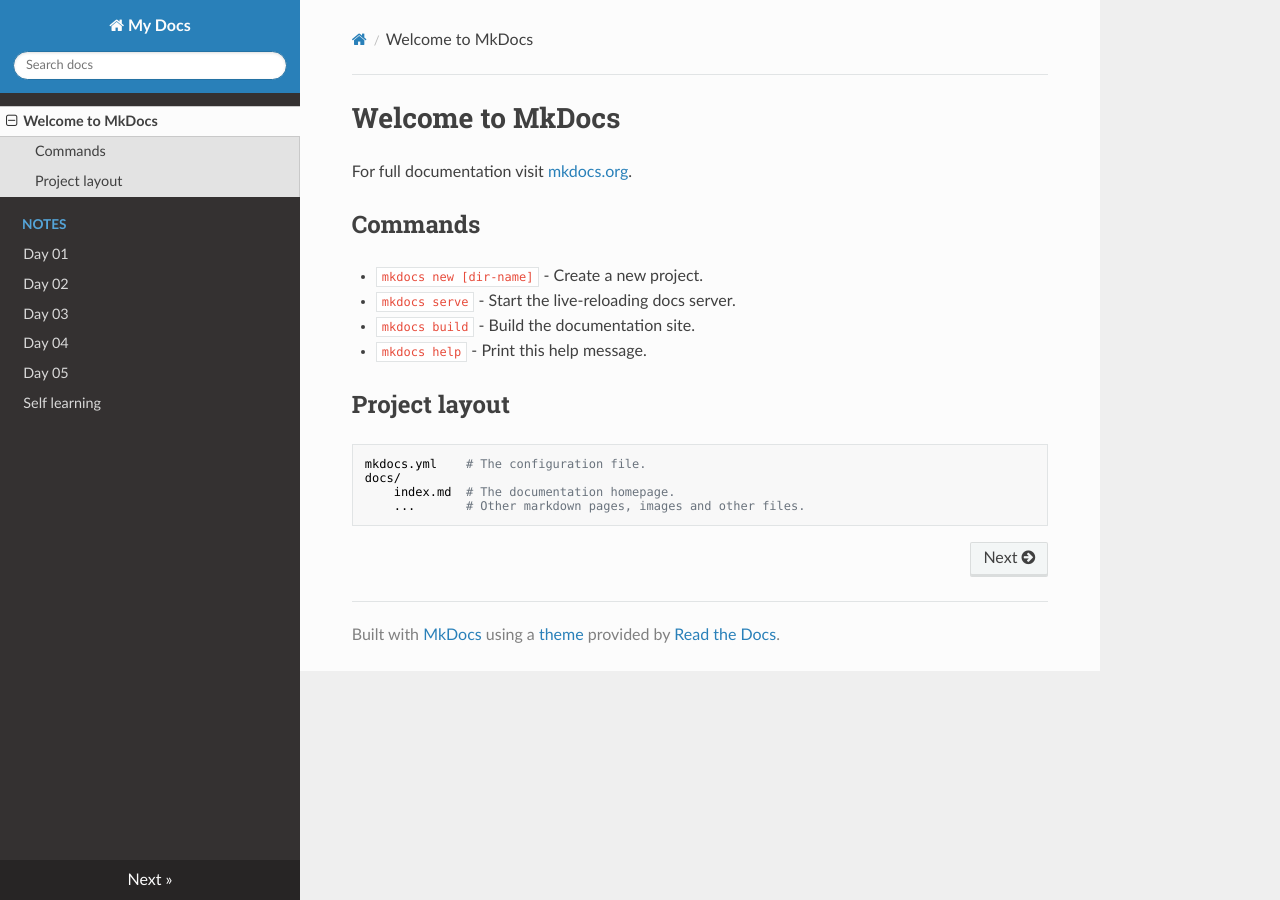
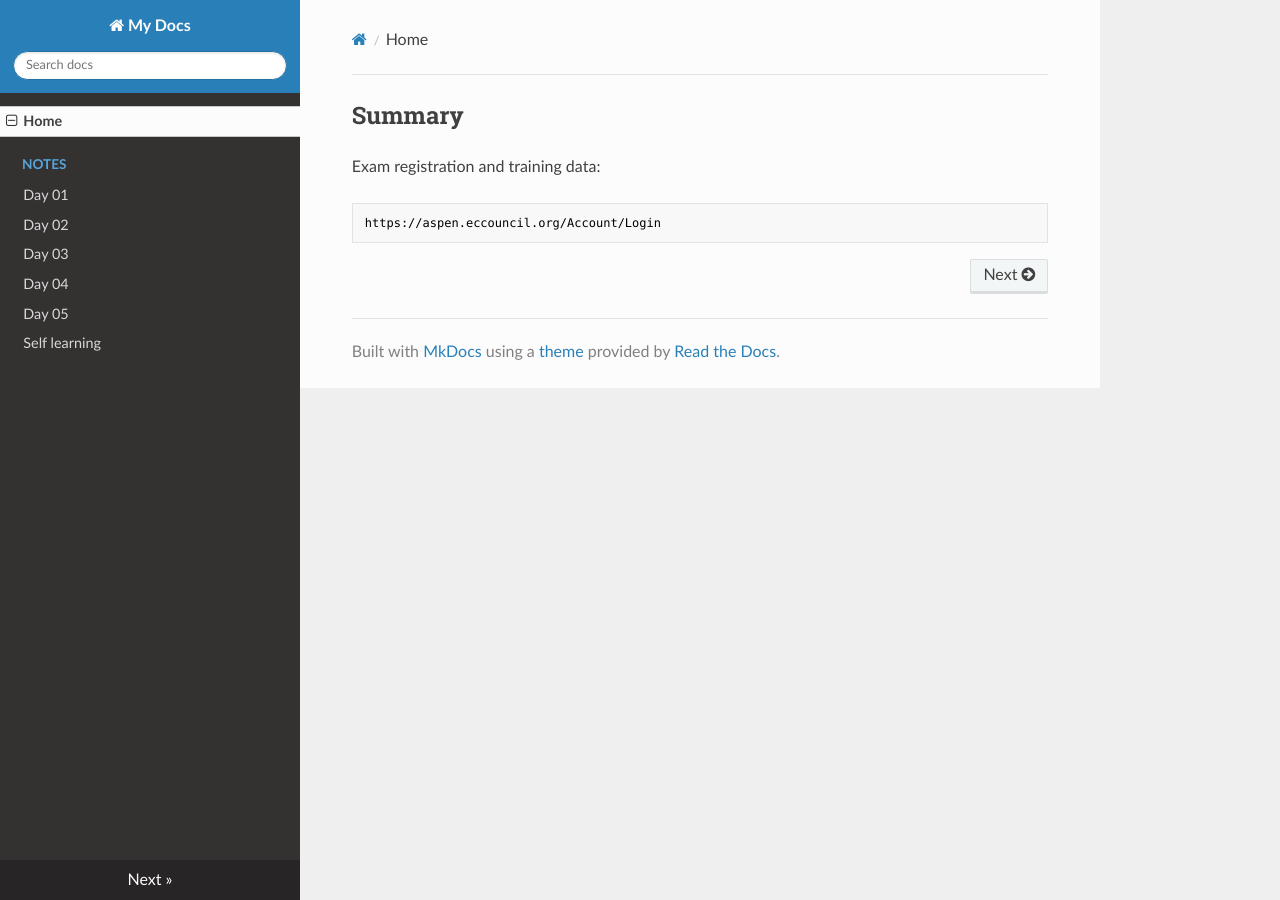
Before and after one commit to frogus-tec/training-cehv10, an MkDocs documentation site: the page built from docs/index.md, in a window 1280 px wide. Built offline with MkDocs 1.6.1, drawn with Linux system fonts in a browser that asks for light colours; nearby versions of some CDN libraries.

Commit message:
Update index.md

````diff
--- a/docs/index.md
+++ b/docs/index.md
@@ -1,17 +1,7 @@
-# Welcome to MkDocs
 
-For full documentation visit [mkdocs.org](https://mkdocs.org).
+## Summary
 
-## Commands
-
-* `mkdocs new [dir-name]` - Create a new project.
-* `mkdocs serve` - Start the live-reloading docs server.
-* `mkdocs build` - Build the documentation site.
-* `mkdocs help` - Print this help message.
-
-## Project layout
-
-    mkdocs.yml    # The configuration file.
-    docs/
-        index.md  # The documentation homepage.
-        ...       # Other markdown pages, images and other files.
+Exam registration and training data:
+```
+https://aspen.eccouncil.org/Account/Login
+```
````
